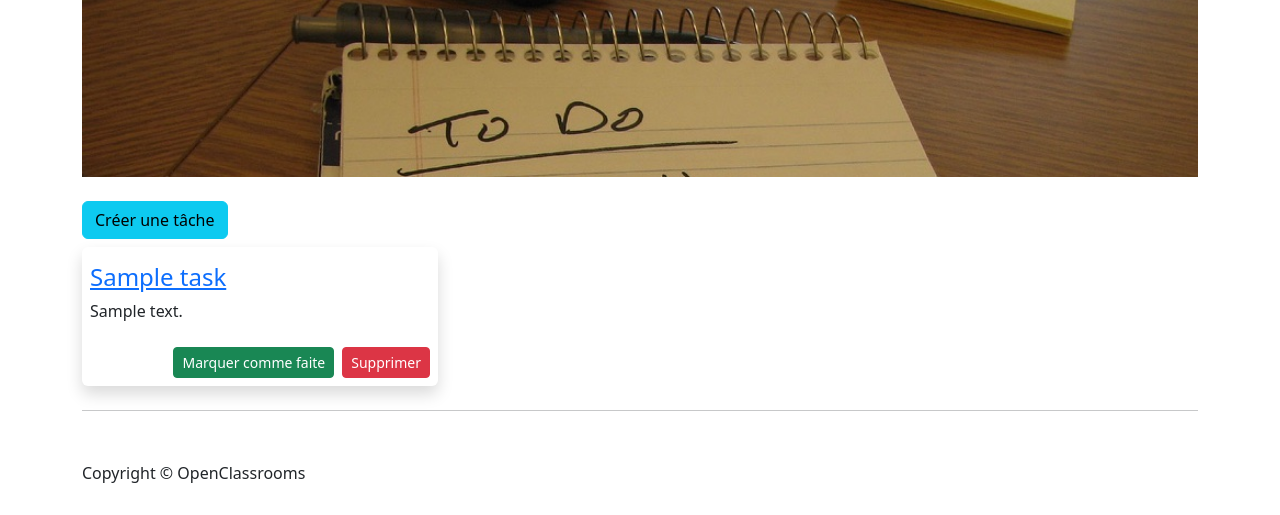
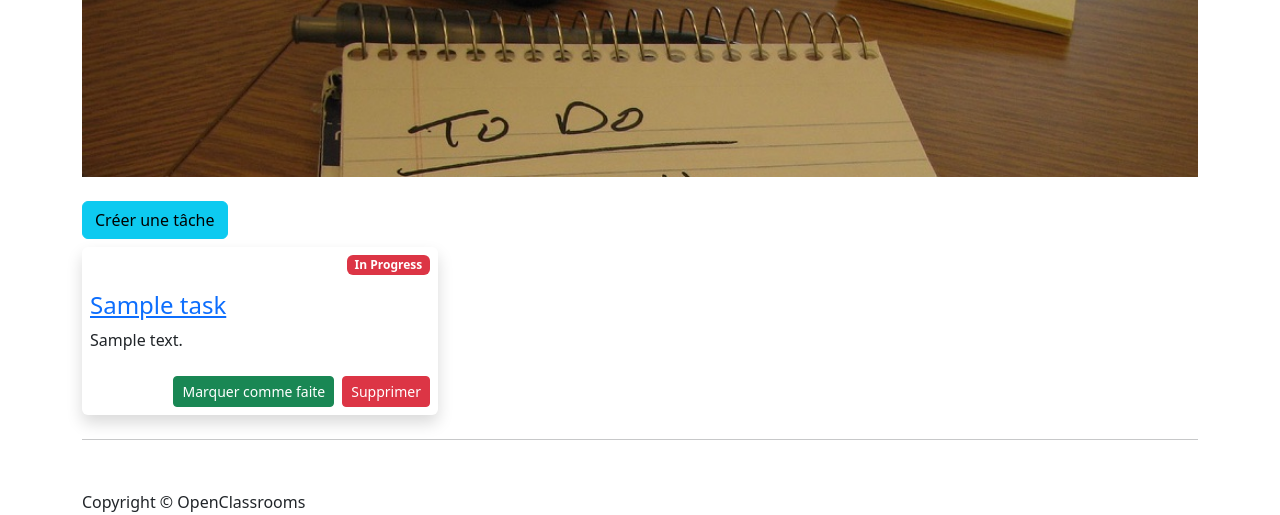
Before and after one commit to MH-DevApp/OC_Projet_8, a Symfony app: template templates/task/list.html.twig in a window 1280 px wide. Shown: the part 168-683 px from the top of the page. Run offline with Twig, Linux system fonts and the light colour scheme; the template is opened without the code that fills it: most values are stand-ins (such as "Sample title", 1, 10 or a date in 2020); some libraries are stand-ins or nearby versions.

Commit message:
feat (#25): [V5.4] fix info of status task in front (Done or In Progress)

```diff
--- a/templates/task/list.html.twig
+++ b/templates/task/list.html.twig
@@ -9,9 +9,9 @@
         <div class="col-sm-4 col-lg-4 col-md-4 py-2">
             <div class="d-flex flex-column justify-content-between thumbnail shadow rounded p-2">
                 <div class="caption">
-                    <h4 class="pull-right">
-                        {% if task.isDone %}<span class="glyphicon glyphicon-ok"></span>{% else %}<span class="glyphicon glyphicon-remove"></span>{% endif %}
-                    </h4>
+                    <p class="d-flex justify-content-end">
+                        {% if task.isDone %}<span class="badge badge-success bg-success">Done</span>{% else %}<span class="badge badge-danger bg-danger">In Progress</span>{% endif %}
+                    </p>
                     <h4><a href="{{ path('task_edit', {'id' : task.id }) }}">{{ task.title }}</a></h4>
                     <p class="text-justify">{{ task.content }}</p>
                 </div>
```
